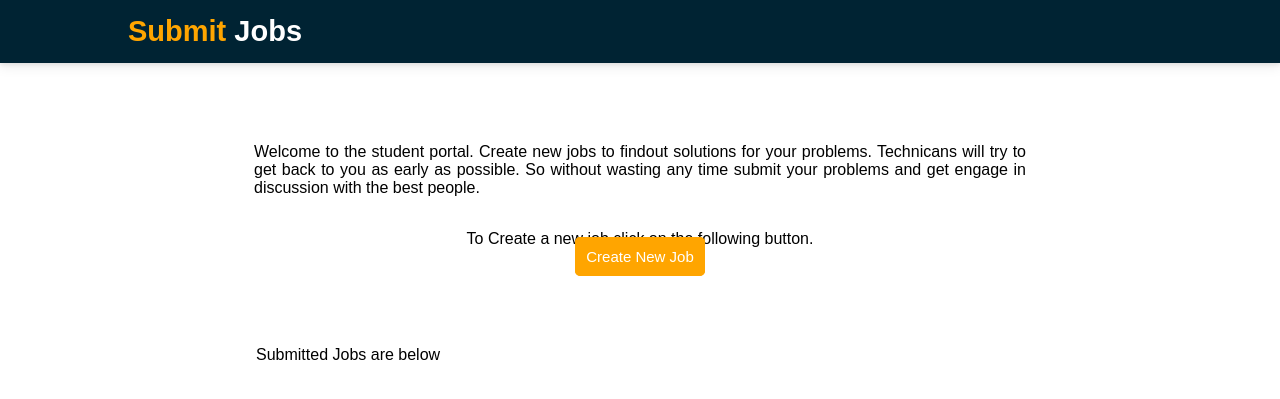
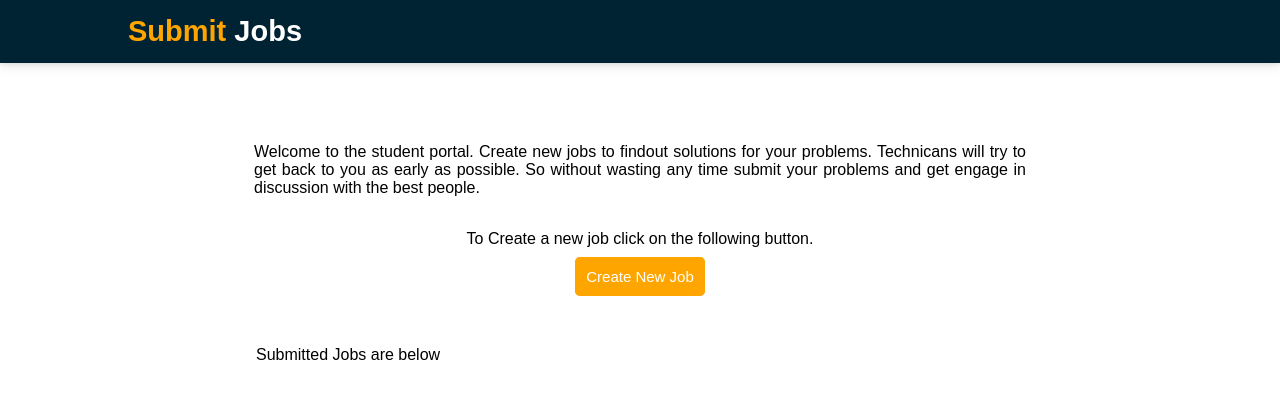
Before and after one commit to beingfaisal/Job-Management-Flask, a Flask app: page /student in a window 1280 px wide. Shown: the top 399 px of the page. Run offline with Flask 2, Linux system fonts and the light colour scheme; data that the repository does not hold is empty; some libraries are stand-ins or nearby versions.

Commit message:
Fixed positioning of the buttons

```diff
--- a/static/styles/student.css
+++ b/static/styles/student.css
@@ -19,7 +19,10 @@ span {
 }
 
 .jobtitle {
-  text-align: justify;
+  width: 100%;
+  display: flex;
+  justify-content: space-between;
+  align-items: center;
   color: #002333;
   font-weight: bold;
   font-size: 22px;
@@ -83,7 +86,8 @@ span {
 }
 
 .creation-btn{
-  width: 170px;
+  text-align: center;
+  width: 150px;
   padding: 10px;
   font-size: 30px;
   cursor: pointer;
@@ -92,7 +96,22 @@ span {
   font-size: 15px;
   border-radius: 5px;
   color: #ffffff;
-  margin-top: 20px;
+  transition: 0.3s;
+}
+
+.create-btn{
+  text-align: center;
+  position: relative;
+  top: 20px;
+  width: 150px;
+  padding: 10px;
+  font-size: 30px;
+  cursor: pointer;
+  border: 1px solid #ffa500;
+  background-color: #ffa500;
+  font-size: 15px;
+  border-radius: 5px;
+  color: #ffffff;
   transition: 0.3s;
 }
 
--- a/templates/student.html
+++ b/templates/student.html
@@ -25,7 +25,7 @@
       </div>
       <div class="tagline1">
         To Create a new job click on the following button.<br />
-        <a class="creation-btn" href="/problem-creation">
+        <a class="create-btn" href="/problem-creation">
           Create New Job
         </a>
       </div>
--- a/templates/technican.html
+++ b/templates/technican.html
@@ -23,14 +23,15 @@
       {% for row  in data%}
 
       <div class="job">
-          <div class="jobtitle">{{row[1]}}</div>
+          <div class="jobtitle">{{row[1]}}
+            <a class="creation-btn" href="/resolvejob/{{row[4]}}">Resolve</a>
+          </div>
           <div>Submitted by: {{row[0]}} </div>
           <div class="status">
             Status: <span class="status-span">{{row[3]}}</span>
           </div>
           {{row[2]}}
 
-        <a href="/resolvejob/{{row[4]}}">Resolve</a>
         </div>
       {% endfor %}
 
```
